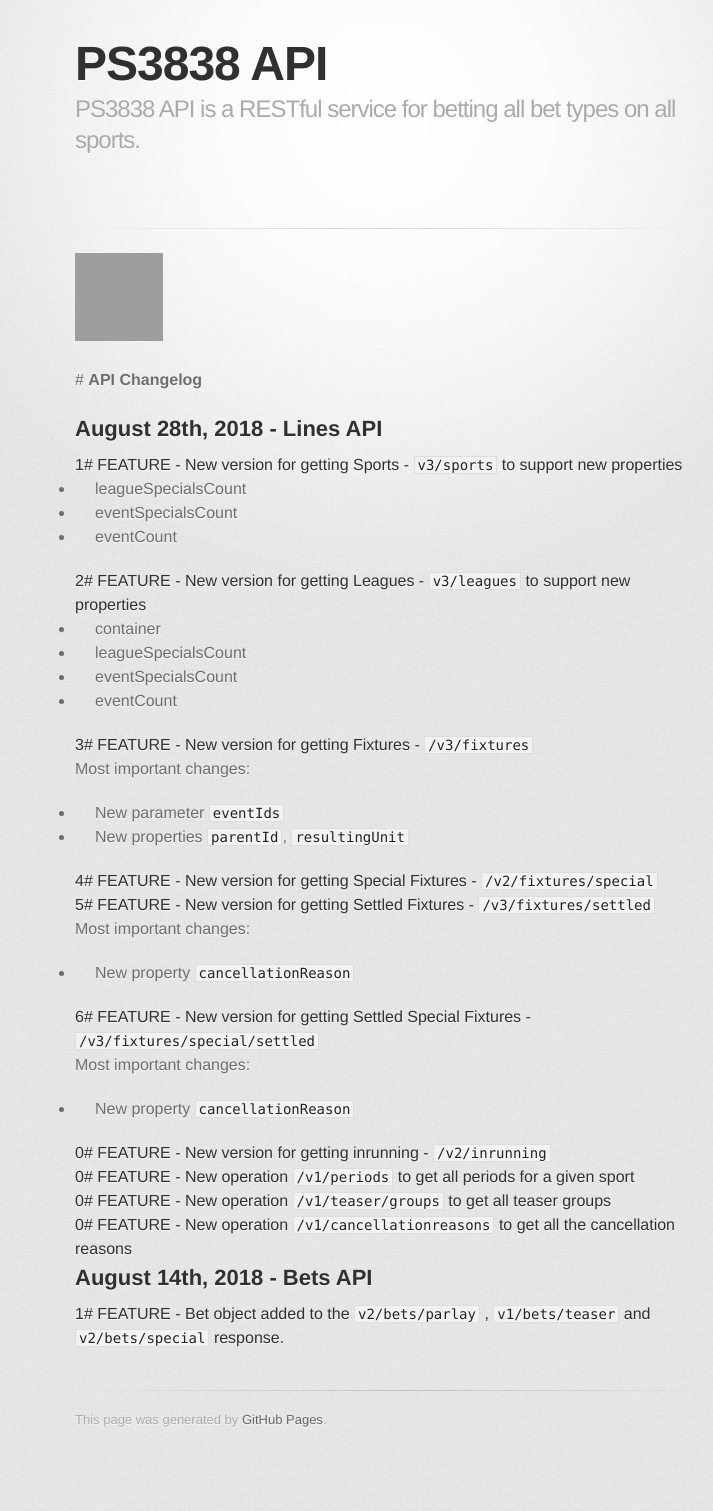
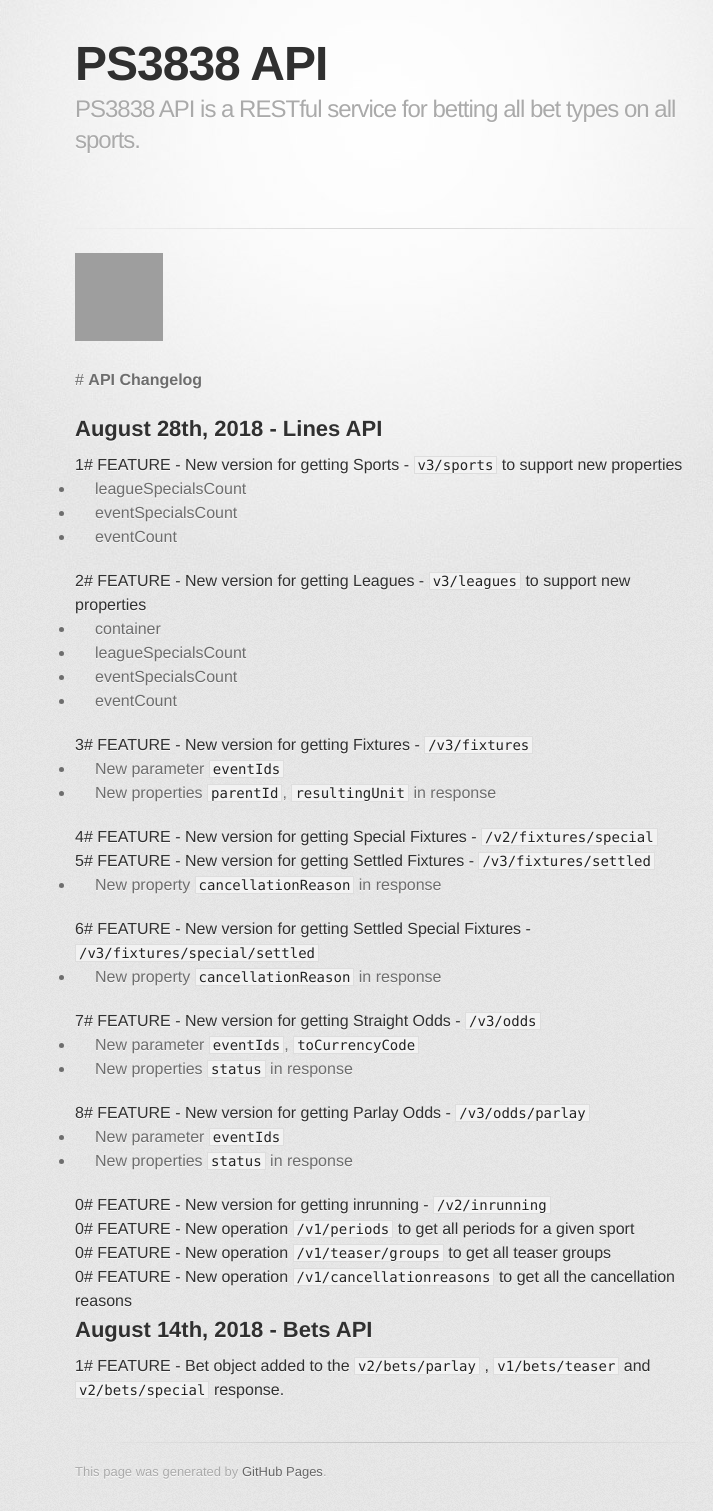
Before and after one commit to ps3838api/ps3838api.github.io, a Jekyll site: the page built from ChangesLog.md, in a window 1280 px wide. Shown: the whole page, without its empty margins (255-968 px from the left). Built offline with Jekyll 4.4.1, drawn with Linux system fonts in a browser that asks for light colours; some web fonts are replaced; our own code applies the rules of GitHub Pages for plain Markdown files; before the commit the page ends 1459 px from its top, so only the background shows below that; grey boxes are pictures that could not be loaded.

Commit message:
Update ChangesLog.md

```diff
--- a/ChangesLog.md
+++ b/ChangesLog.md
@@ -17,19 +17,27 @@
   + eventCount
 
 ##### 3# <span>FEATURE</span>  - New version for getting Fixtures  - `/v3/fixtures`
-Most important changes:
  + New parameter `eventIds`
- + New properties `parentId`, `resultingUnit`
+ + New properties `parentId`, `resultingUnit` in response
 
 ##### 4# <span>FEATURE</span>  - New version for getting Special Fixtures - `/v2/fixtures/special`
 
 ##### 5# <span>FEATURE</span>  - New version for getting Settled Fixtures - `/v3/fixtures/settled`
-Most important changes:
- + New property `cancellationReason`
+ + New property `cancellationReason` in response
 
 ##### 6# <span>FEATURE</span>  - New version for getting Settled Special Fixtures - `/v3/fixtures/special/settled`
-Most important changes:
- + New property `cancellationReason`
+ + New property `cancellationReason` in response
+
+##### 7# <span>FEATURE</span>  - New version for getting Straight Odds  - `/v3/odds`
+ + New parameter `eventIds`, `toCurrencyCode`
+ + New properties `status` in response
+
+##### 8# <span>FEATURE</span>  - New version for getting Parlay Odds  - `/v3/odds/parlay`
+ + New parameter `eventIds`
+ + New properties `status` in response
+
+
+
 
 
 
```
